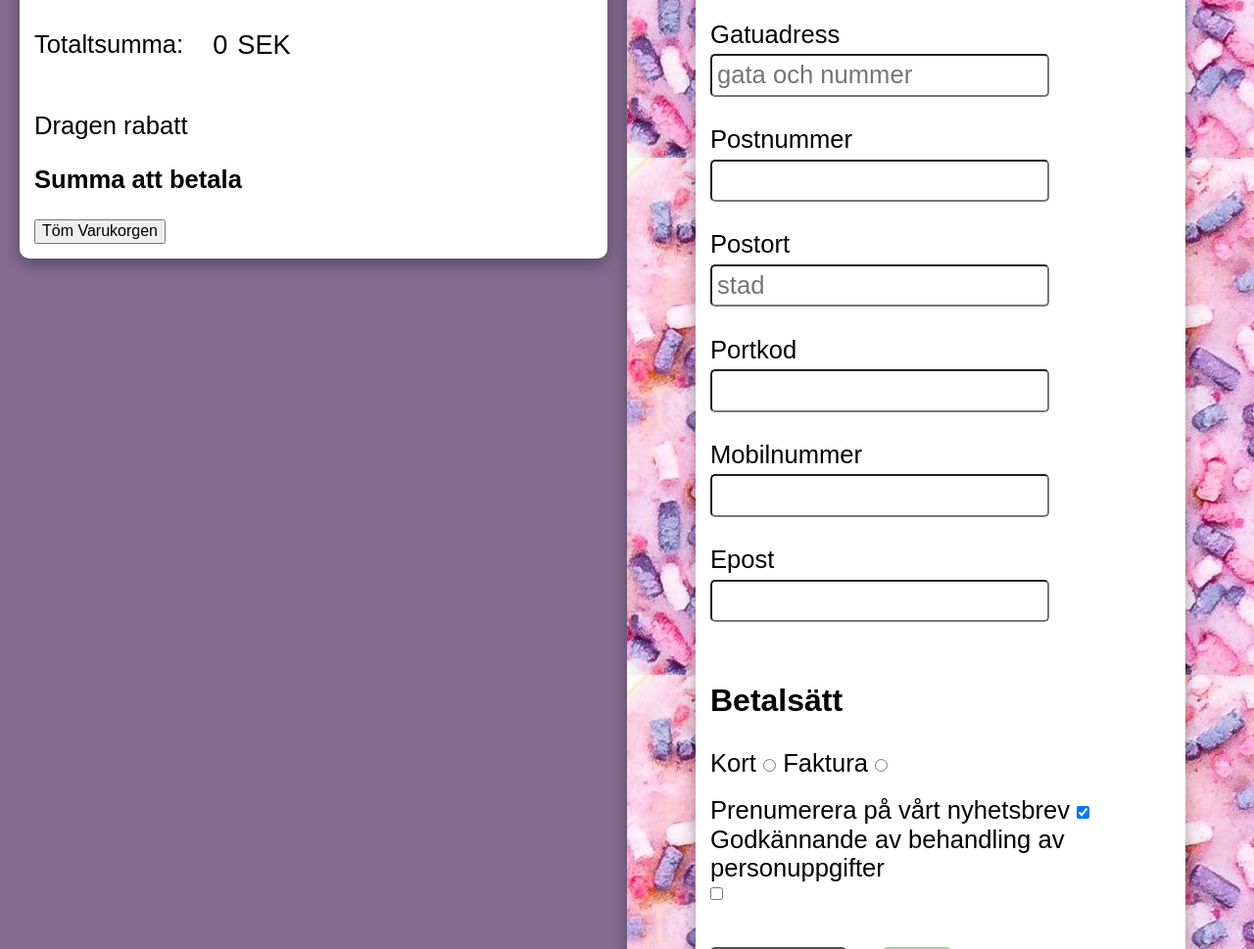
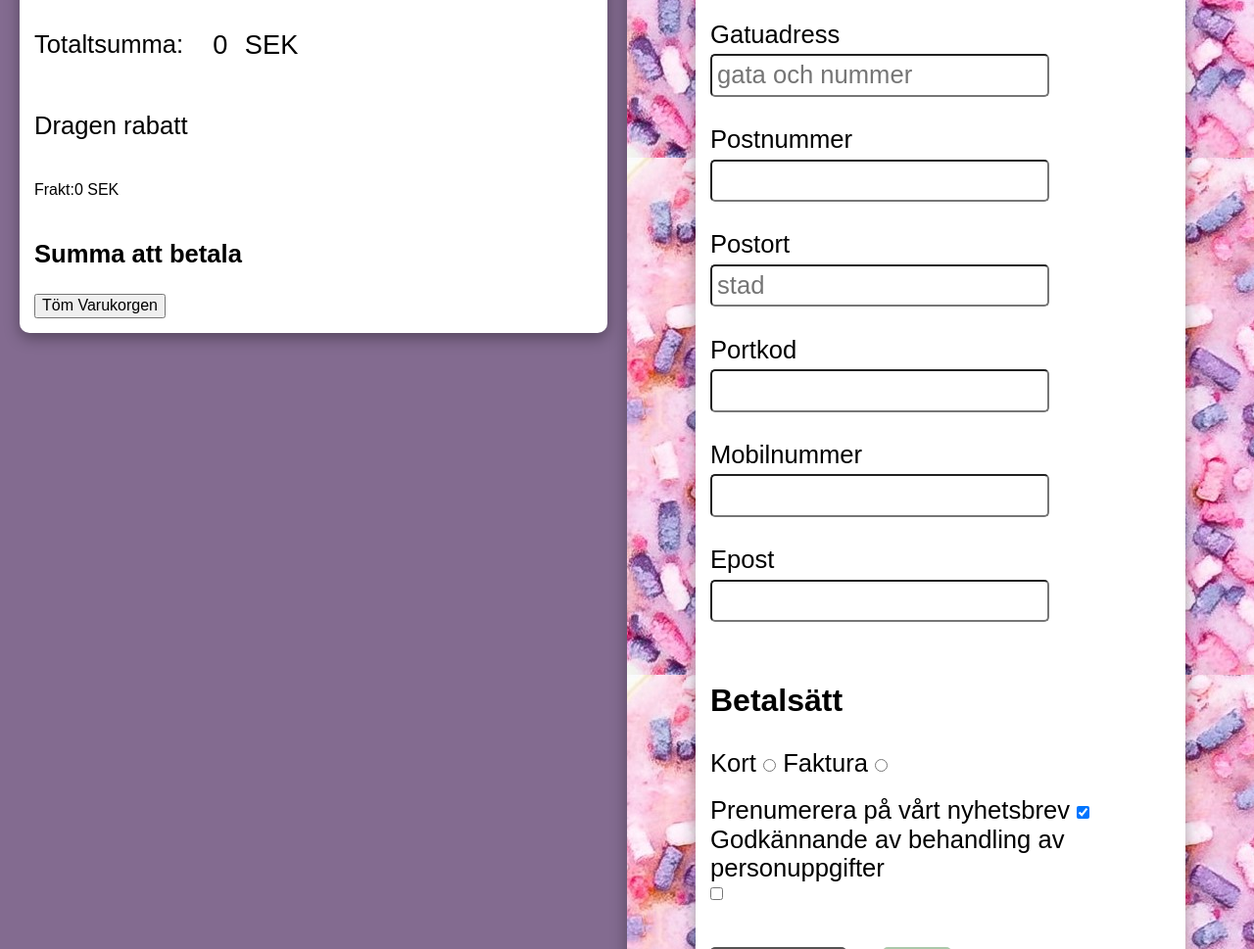
Before and after one commit to TessDevon/TeamprojectDonut, a website with bundled scripts: page index.html in a window 1280 px wide. Shown: the part 7319-8288 px from the top of the page at 98% size. Built offline with nearby package versions, Linux system fonts and the light colour scheme; a web font is replaced by a local one.

Commit message:
created shipping hmtl

```diff
--- a/index.html
+++ b/index.html
@@ -103,11 +103,16 @@
                             <h3 class="basket_heading_none">Sammanställning</h3>
                             <div>
                                 <p class="basket_heading">Totaltsumma:</p>
-                                <p class="total_amount" > <span id="totalAmountBasket">0</span>SEK</p>
+                                <p class="total_amount" ><span id="totalAmountBasket">0</span> SEK</p>
                             </div>
                             <p class="basket_heading">Dragen rabatt</p>
+                            <div>
+                                <p>Frakt:</p>
+                                <p><span id="shippingPrice">0</span> SEK</p>
+                            </div>
                             <p class="summery">Summa att betala</p>
                         </div>
+
                         <button id="emptyBasketBtn">Töm Varukorgen</button>
                         <!--bilder på de beställda munkarna
                         info om munken som är vald, namn och pris
```
Also changed, not shown: js/main.js (+7 -6 lines).
